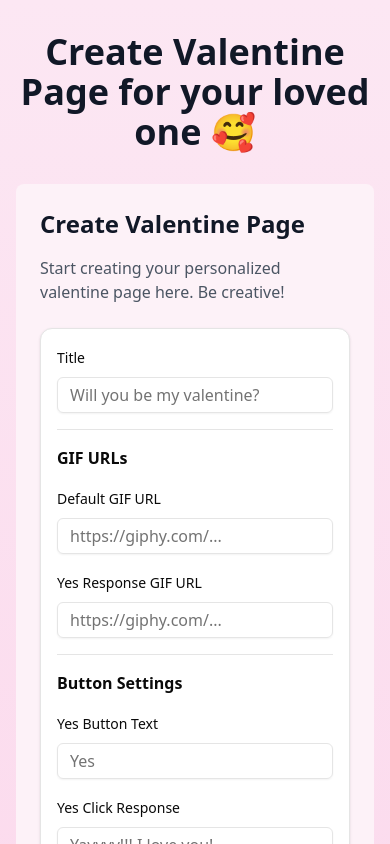
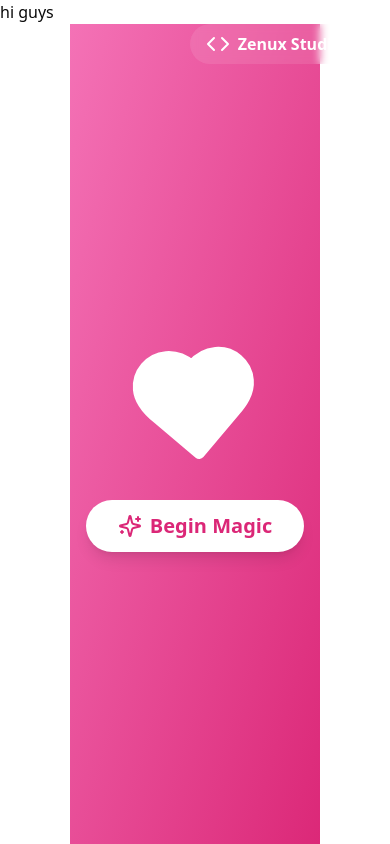
Before and after one commit to pratyushsingha/fall_in_lobh, a Next.js app: page / in a window 390 px wide. Shown: the top 844 px of the page. Built offline with nearby package versions, Linux system fonts and the light colour scheme.

Commit message:
Add celebration messages and mood options to Temp1 component

```diff
--- a/src/app/page.tsx
+++ b/src/app/page.tsx
@@ -1,41 +1,80 @@
-"use client"
+"use client";
 
-import { useState } from "react"
-import { TemplateForm } from "@/components/template-form"
-import { TemplatePreview } from "@/components/template-preview"
-import type { ValentineTemplate } from "@/types/valentine"
+import { useState } from "react";
+import { TemplateForm } from "@/components/template-form";
+import { TemplatePreview } from "@/components/template-preview";
+import type { ValentineTemplate } from "@/types/valentine";
+import Temp1 from "@/components/template/Temp1";
+import { div } from "framer-motion/client";
 
 export default function Page() {
-  const [template, setTemplate] = useState<ValentineTemplate>({
-    title: "Will you be my valentine?",
-    gifs: {
-      default: "",
-      yes: "",
-    },
-    buttons: {
-      yes: "Yes",
-      yesResponse: "Yayyyy!!! I love you!",
-      subtitle: "",
-    },
-    phrases: [],
-  })
+  const messages = [
+    `Welcome,bro 👑`,
+    `Your presence brightens my day...`,
+    `Every moment is magical ✨`,
+    `You're absolutely incredible 🌟`,
+    `Together, we create perfection 🎵`,
+    `Will you be my Valentine? 🌹`,
+  ];
 
+  const moods = [
+    "superHappy",
+    "excited",
+    "happy",
+    "hopeful",
+    "nervous",
+    "question",
+  ];
+
+  const noButtonMessages = [
+    "No",
+    "Are you sure?",
+    "Really sure?",
+    "Think again!",
+    "Last chance!",
+    "Surely not?",
+    "You might regret this!",
+    "Give it another thought!",
+    "Are you absolutely certain?",
+    "This could be a mistake!",
+    "Have a heart!",
+    "Don't be so cold!",
+    "Change of heart?",
+    "Wouldn't you reconsider?",
+  ];
+  const celebrationMediaUrl =
+    "https://media.giphy.com/media/3o7TKz9bX9v9KzCnXK/giphy.gif";
+  const celebrationMessage =
+    "Congratulations! You have reached the end of this page! 🎉";
   return (
-    <div className="min-h-screen bg-gradient-to-b from-pink-100 to-pink-200 py-8">
-      <div className="container mx-auto px-4">
-        <h1 className="text-4xl font-bold text-gray-900 mb-8 text-center">
-          Create Valentine Page for your loved one 🥰
-        </h1>
-        <div className="grid md:grid-cols-2 gap-8">
-          <TemplateForm onChange={setTemplate} />
-          <div className="sticky top-8">
-            <h2 className="text-xl font-semibold mb-4 text-gray-700">Preview</h2>
-            <div className="bg-white/50 backdrop-blur-sm p-4 rounded-lg">
-              <TemplatePreview template={template} />
-            </div>
-          </div>
-        </div>
+    // <div className="min-h-screen bg-gradient-to-b from-pink-100 to-pink-200 py-8">
+    //   <div className="container mx-auto px-4">
+    //     <h1 className="text-4xl font-bold text-gray-900 mb-8 text-center">
+    //       Create Valentine Page for your loved one 🥰
+    //     </h1>
+    //     <div className="grid md:grid-cols-2 gap-8">
+    //       <TemplateForm onChange={setTemplate} />
+    //       <div className="sticky top-8">
+    //         <h2 className="text-xl font-semibold mb-4 text-gray-700">Preview</h2>
+    //         <div className="bg-white/50 backdrop-blur-sm p-4 rounded-lg">
+    //           <TemplatePreview template={template} />
+    //         </div>
+    //       </div>
+    //     </div>
+    //   </div>
+    // </div>
+
+    <div className="mx-auto">
+      <p>hi guys</p>
+      <div className="flex justify-center items-center">
+        <Temp1
+          messages={messages}
+          moods={moods}
+          noButtonMessages={noButtonMessages}
+          celebrationMediaUrl={celebrationMediaUrl}
+          celebrationMessage={celebrationMessage}
+        />
       </div>
     </div>
-  )
+  );
 }
--- a/src/app/sites/[subdomain]/page.tsx
+++ b/src/app/sites/[subdomain]/page.tsx
@@ -1,8 +1,53 @@
-import Temp1 from '@/components/template/Temp1'
-import React from 'react'
+import Temp1 from "@/components/template/Temp1";
+import React from "react";
+
+const messages = [
+  `Welcome, ok 👑`,
+  `Your presence brightens my day...`,
+  `Every moment is magical ✨`,
+  `You're absolutely incredible 🌟`,
+  `Together, we create perfection 🎵`,
+  `Will you be my Valentine? 🌹`,
+];
+
+const moods = [
+  "superHappy",
+  "excited",
+  "happy",
+  "hopeful",
+  "nervous",
+  "question",
+];
+
+const noButtonMessages = [
+  "No",
+  "Are you sure?",
+  "Really sure?",
+  "Think again!",
+  "Last chance!",
+  "Surely not?",
+  "You might regret this!",
+  "Give it another thought!",
+  "Are you absolutely certain?",
+  "This could be a mistake!",
+  "Have a heart!",
+  "Don't be so cold!",
+  "Change of heart?",
+  "Wouldn't you reconsider?",
+];
 
 export default function Home() {
+  const celebrationMediaUrl =
+    "https://media.giphy.com/media/3o7TKz9bX9v9KzCnXK/giphy.gif";
+  const celebrationMessage =
+    "Congratulations! You have reached the end of this page! 🎉";
   return (
-    <Temp1 />
-  )
+    <Temp1
+      messages={messages}
+      moods={moods}
+      noButtonMessages={noButtonMessages}
+      celebrationMediaUrl={celebrationMediaUrl}
+      celebrationMessage={celebrationMessage}
+    />
+  );
 }
--- a/src/components/template/Temp1.tsx
+++ b/src/components/template/Temp1.tsx
@@ -2,20 +2,47 @@
 
 import { useState, useEffect, useRef } from "react";
 import { motion, AnimatePresence, useAnimation } from "framer-motion";
-import { Heart, Stars, Sparkles, Music, Gift, XCircle, Code } from "lucide-react";
-import { useParams } from "next/navigation";
+import { Heart, Sparkles, XCircle, Code } from "lucide-react";
+import Image from "next/image";
+
+interface Sparkle {
+  id: number;
+  x: number;
+  y: number;
+}
+
+interface Temp1Props {
+  messages: string[];
+  moods: string[];
+  noButtonMessages: string[];
+  celebrationMediaUrl: string;
+  celebrationMessage: string;
+}
 
 const Logo = () => (
-  <motion.div initial={{ opacity: 0, y: -20 }} animate={{ opacity: 1, y: 0 }} className="fixed top-6 right-6 z-50">
-    <motion.div whileHover={{ scale: 1.1, rotate: [0, -5, 5, 0] }} className="flex items-center gap-2 bg-white/10 backdrop-blur-sm px-4 py-2 rounded-full">
+  <motion.div
+    initial={{ opacity: 0, y: -20 }}
+    animate={{ opacity: 1, y: 0 }}
+    className="fixed top-6 right-6 z-50"
+  >
+    <motion.div
+      whileHover={{ scale: 1.1, rotate: [0, -5, 5, 0] }}
+      className="flex items-center gap-2 bg-white/10 backdrop-blur-sm px-4 py-2 rounded-full"
+    >
       <Code className="w-6 h-6 text-white" />
       <span className="text-white font-bold">Zenux Studios</span>
     </motion.div>
   </motion.div>
 );
 
-const EmotiveFace = ({ mood = "happy", noCount = 0 }) => {
-  const expressions = {
+const EmotiveFace = ({
+  mood = "happy",
+  noCount = 0,
+}: {
+  mood?: string;
+  noCount?: number;
+}) => {
+  const expressions: Record<string, string> = {
     superHappy: "🥰",
     happy: "😊",
     excited: "😍",
@@ -63,12 +90,22 @@ const EmotiveFace = ({ mood = "happy", noCount = 0 }) => {
   );
 };
 
-const FloatingEmoji = ({ emoji, delay = 0 }) => (
+const FloatingEmoji = ({
+  emoji,
+  delay = 0,
+}: {
+  emoji: string;
+  delay?: number;
+}) => (
   <motion.div
     initial={{ y: "100vh", x: Math.random() * window.innerWidth, rotate: 0 }}
     animate={{
       y: "-100vh",
-      x: [Math.random() * window.innerWidth, Math.random() * window.innerWidth, Math.random() * window.innerWidth],
+      x: [
+        Math.random() * window.innerWidth,
+        Math.random() * window.innerWidth,
+        Math.random() * window.innerWidth,
+      ],
       rotate: [0, 360, 720],
       scale: [1, 1.5, 1],
     }}
@@ -84,7 +121,7 @@ const FloatingEmoji = ({ emoji, delay = 0 }) => (
   </motion.div>
 );
 
-const ColorBubble = ({ delay = 0 }) => (
+const ColorBubble = ({ delay = 0 }: { delay?: number }) => (
   <motion.div
     initial={{ scale: 0, opacity: 0 }}
     animate={{
@@ -104,7 +141,7 @@ const ColorBubble = ({ delay = 0 }) => (
   />
 );
 
-const SparkleEffect = ({ x, y }) => (
+const SparkleEffect = ({ x, y }: { x: number; y: number }) => (
   <motion.div
     initial={{ scale: 0, opacity: 0 }}
     animate={{
@@ -119,7 +156,15 @@ const SparkleEffect = ({ x, y }) => (
   </motion.div>
 );
 
-const CelebrationPopup = ({ onClose }) => (
+const CelebrationPopup = ({
+  onClose,
+  celebrationMediaUrl,
+  celebrationMessage,
+}: {
+  onClose: () => void;
+  celebrationMediaUrl: string;
+  celebrationMessage: string;
+}) => (
   <motion.div
     initial={{ opacity: 0 }}
     animate={{ opacity: 1 }}
@@ -150,7 +195,11 @@ const CelebrationPopup = ({ onClose }) => (
       <motion.div
         className="absolute inset-0 opacity-30"
         animate={{
-          background: ["linear-gradient(45deg, #ff69b4, #ff1493)", "linear-gradient(45deg, #ff1493, #ff69b4)", "linear-gradient(45deg, #ff69b4, #ff1493)"],
+          background: [
+            "linear-gradient(45deg, #ff69b4, #ff1493)",
+            "linear-gradient(45deg, #ff1493, #ff69b4)",
+            "linear-gradient(45deg, #ff69b4, #ff1493)",
+          ],
         }}
         transition={{
           duration: 3,
@@ -167,19 +216,30 @@ const CelebrationPopup = ({ onClose }) => (
           transition={{ type: "spring", damping: 8, delay: 0.2 }}
           className="w-48 h-48 mx-auto mb-6 rounded-2xl overflow-hidden"
         >
-          <img
-            src="https://media.giphy.com/media/v1.Y2lkPTc5MGI3NjExcDd6Z2E4OWF1NXJ3OWF4ZDR2bXE4M2RwdWx4YnB4ZWF6aHd6YmtnNyZlcD12MV9pbnRlcm5hbF9naWZfYnlfaWQmY3Q9cw/108M7gCS1JSoO4/giphy.gif"
+          <Image
+            src={celebrationMediaUrl}
             alt="Celebration"
+            width={192}
+            height={192}
             className="w-full h-full object-cover"
           />
         </motion.div>
 
-        <motion.div initial={{ opacity: 0, y: 20 }} animate={{ opacity: 1, y: 0 }} transition={{ delay: 0.4 }}>
+        <motion.div
+          initial={{ opacity: 0, y: 20 }}
+          animate={{ opacity: 1, y: 0 }}
+          transition={{ delay: 0.4 }}
+        >
           <h2 className="text-3xl font-bold text-pink-500 mb-4">Yay! 🎉</h2>
-          <p className="text-gray-600 text-lg mb-6">You've made my day absolutely perfect! 💖</p>
+          <p className="text-gray-600 text-lg mb-6">{celebrationMessage}</p>
         </motion.div>
 
-        <motion.div className="flex justify-center gap-4" initial={{ opacity: 0 }} animate={{ opacity: 1 }} transition={{ delay: 0.6 }}>
+        <motion.div
+          className="flex justify-center gap-4"
+          initial={{ opacity: 0 }}
+          animate={{ opacity: 1 }}
+          transition={{ delay: 0.6 }}
+        >
           {Array.from({ length: 5 }).map((_, i) => (
             <motion.div
               key={i}
@@ -240,47 +300,25 @@ const textVariants = {
   },
 };
 
-export default function Temp1() {
-  const { subdomain } = useParams();
+export default function Temp1({
+  messages,
+  moods,
+  noButtonMessages,
+  celebrationMediaUrl,
+  celebrationMessage,
+}: Temp1Props) {
   const [step, setStep] = useState(0);
   const [showEmojis, setShowEmojis] = useState(false);
-  const [sparkles, setSparkles] = useState([]);
+  const [sparkles, setSparkles] = useState<Sparkle[]>([]);
   const [noCount, setNoCount] = useState(0);
   const [showCelebration, setShowCelebration] = useState(false);
-  const noButtonRef = useRef(null);
+  const noButtonRef = useRef<HTMLButtonElement>(null);
   const noButtonControls = useAnimation();
   const [mousePos, setMousePos] = useState({ x: 0, y: 0 });
-
-  const messages = [
-    `Welcome, ${subdomain}! 👑`,
-    `Your presence brightens my day...`,
-    `Every moment is magical ✨`,
-    `You're absolutely incredible 🌟`,
-    `Together, we create perfection 🎵`,
-    `Will you be my Valentine? 🌹`,
-  ];
-
-  const moods = ["superHappy", "excited", "happy", "hopeful", "nervous", "question"];
 
   const emojis = ["💖", "✨", "🌹", "💝", "🎵", "🦋", "🌈", "💫", "🎀"];
 
   const yesButtonScales = [1, 1.1, 1.2, 1.3, 1.4];
-  const noButtonMessages = [
-    "No",
-    "Are you sure?",
-    "Really sure?",
-    "Think again!",
-    "Last chance!",
-    "Surely not?",
-    "You might regret this!",
-    "Give it another thought!",
-    "Are you absolutely certain?",
-    "This could be a mistake!",
-    "Have a heart!",
-    "Don't be so cold!",
-    "Change of heart?",
-    "Wouldn't you reconsider?",
-  ];
 
   useEffect(() => {
     if (showEmojis) {
@@ -291,7 +329,7 @@ export default function Temp1() {
     }
   }, [showEmojis, messages.length]);
 
-  const handleMouseMove = (e) => {
+  const handleMouseMove = (e: React.MouseEvent) => {
     if (Math.random() > 0.8) {
       const newSparkle = {
         id: Date.now(),
@@ -324,9 +362,16 @@ export default function Temp1() {
 
   if (!showEmojis) {
     return (
-      <div className="min-h-[100dvh] flex items-center justify-center p-4 overflow-hidden bg-gradient-to-br from-pink-400 to-pink-600" onMouseMove={handleMouseMove}>
+      <div
+        className="min-h-[100dvh] flex items-center justify-center p-4 overflow-hidden bg-gradient-to-br from-pink-400 to-pink-600"
+        onMouseMove={handleMouseMove}
+      >
         <Logo />
-        <motion.div initial={{ scale: 0.9, opacity: 0 }} animate={{ scale: 1, opacity: 1 }} className="text-center relative">
+        <motion.div
+          initial={{ scale: 0.9, opacity: 0 }}
+          animate={{ scale: 1, opacity: 1 }}
+          className="text-center relative"
+        >
           {sparkles.map((sparkle) => (
             <SparkleEffect key={sparkle.id} x={sparkle.x} y={sparkle.y} />
           ))}
@@ -358,7 +403,10 @@ export default function Temp1() {
   }
 
   return (
-    <div className="min-h-[100dvh] overflow-hidden relative bg-gradient-to-br from-pink-400 to-pink-600" onMouseMove={handleMouseMove}>
+    <div
+      className="min-h-[100dvh] overflow-hidden relative bg-gradient-to-br from-pink-400 to-pink-600"
+      onMouseMove={handleMouseMove}
+    >
       <Logo />
       {sparkles.map((sparkle) => (
         <SparkleEffect key={sparkle.id} x={sparkle.x} y={sparkle.y} />
@@ -369,7 +417,11 @@ export default function Temp1() {
       ))}
 
       {Array.from({ length: 6 }).map((_, i) => (
-        <FloatingEmoji key={`emoji-${i}`} emoji={emojis[i % emojis.length]} delay={i * 0.3} />
+        <FloatingEmoji
+          key={`emoji-${i}`}
+          emoji={emojis[i % emojis.length]}
+          delay={i * 0.3}
+        />
       ))}
 
       <AnimatePresence mode="wait">
@@ -385,7 +437,12 @@ export default function Temp1() {
           }}
           className="absolute inset-0 flex items-center justify-center p-4"
         >
-          <motion.div className="text-center text-white" initial={{ y: 20, rotateX: 90 }} animate={{ y: 0, rotateX: 0 }} transition={{ type: "spring", stiffness: 200 }}>
+          <motion.div
+            className="text-center text-white"
+            initial={{ y: 20, rotateX: 90 }}
+            animate={{ y: 0, rotateX: 0 }}
+            transition={{ type: "spring", stiffness: 200 }}
+          >
             <EmotiveFace mood={moods[step]} noCount={noCount} />
             <motion.div className="perspective-text">
               {Array.from(messages[step]).map((char, i) =>
@@ -430,7 +487,10 @@ export default function Temp1() {
                   }}
                   whileTap={{ scale: 0.9 }}
                   animate={{
-                    scale: yesButtonScales[Math.min(noCount, yesButtonScales.length - 1)],
+                    scale:
+                      yesButtonScales[
+                        Math.min(noCount, yesButtonScales.length - 1)
+                      ],
                   }}
                   className="px-8 py-4 rounded-full bg-white text-pink-500 font-bold text-2xl flex items-center gap-2 shadow-lg hover:shadow-xl transition-shadow"
                   onClick={() => setShowCelebration(true)}
@@ -448,7 +508,11 @@ export default function Temp1() {
                   whileHover={{ scale: 1.1 }}
                 >
                   <XCircle className="w-6 h-6" />
-                  {noButtonMessages[Math.min(noCount, noButtonMessages.length - 1)]}
+                  {
+                    noButtonMessages[
+                      Math.min(noCount, noButtonMessages.length - 1)
+                    ]
+                  }
                 </motion.button>
               </motion.div>
             )}
@@ -456,7 +520,15 @@ export default function Temp1() {
         </motion.div>
       </AnimatePresence>
 
-      <AnimatePresence>{showCelebration && <CelebrationPopup onClose={() => setShowCelebration(false)} />}</AnimatePresence>
+      <AnimatePresence>
+        {showCelebration && (
+          <CelebrationPopup
+            onClose={() => setShowCelebration(false)}
+            celebrationMediaUrl={celebrationMediaUrl}
+            celebrationMessage={celebrationMessage}
+          />
+        )}
+      </AnimatePresence>
     </div>
   );
 }
```
Also changed, not shown: src/app/form/page.tsx (added).
